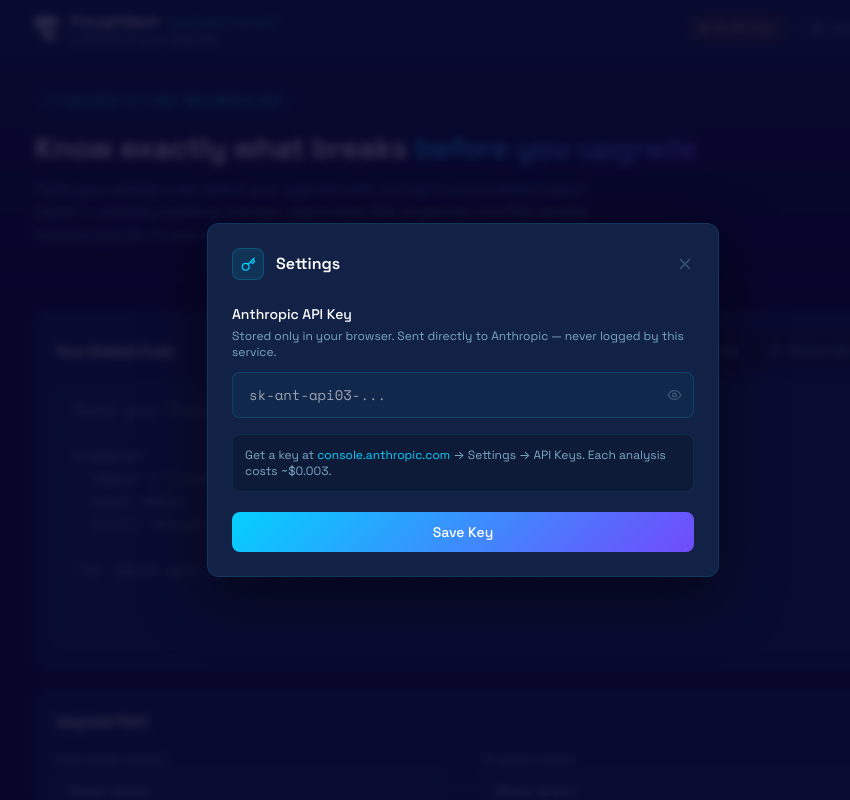
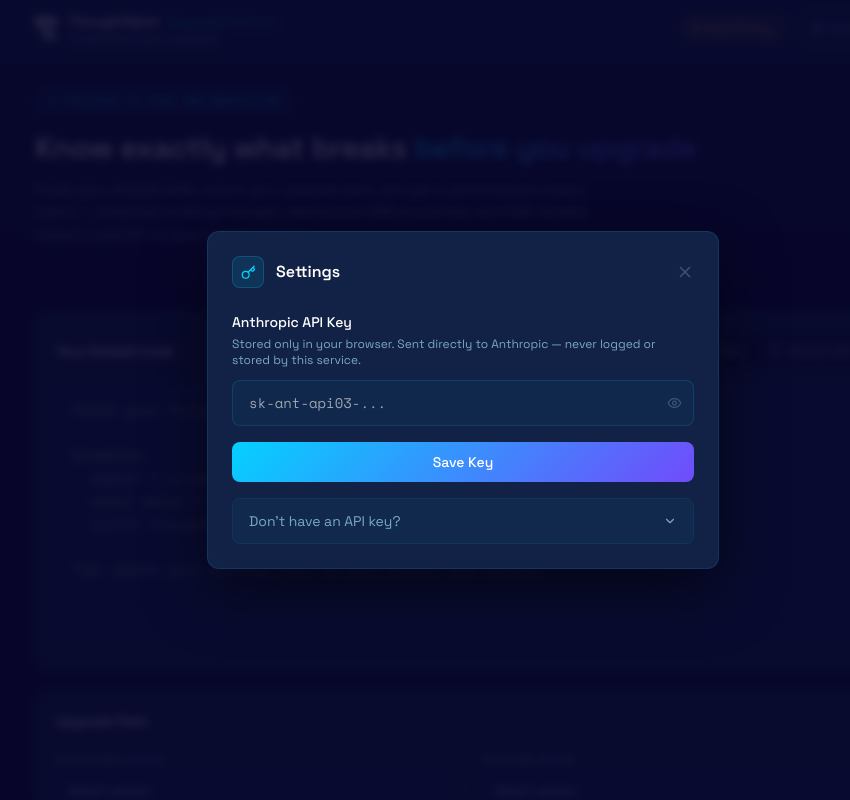
Before and after one commit to charlie-lennox-ts/ts-upgrade-advisor, a Next.js app: page / in a window 1280 px wide. Both pictures are taken after a click on the button "Settings". Shown: the top 800 px of the page, without its empty margins (177-1027 px from the left). Built offline with nearby package versions, Linux system fonts and the light colour scheme.

Commit message:
feat: clickable Add API key button, connected state, help section in settings

```diff
--- a/src/app/page.tsx
+++ b/src/app/page.tsx
@@ -109,13 +109,15 @@
             </div>
           </div>
           <div className="flex items-center gap-3">
-            <div className={`hidden sm:flex items-center gap-1.5 text-xs px-3 py-1 rounded-full border ${
-              apiKey ? 'border-[rgba(109,210,103,0.3)] bg-[rgba(109,210,103,0.08)] text-[#6DD267]'
-                     : 'border-[rgba(255,192,82,0.3)] bg-[rgba(255,192,82,0.08)] text-[#FFC052]'
-            }`}>
-              <div className={`w-1.5 h-1.5 rounded-full ${apiKey ? 'bg-[#6DD267]' : 'bg-[#FFC052]'}`} />
-              {apiKey ? 'API key set' : 'No API key'}
-            </div>
+            <button onClick={() => setSettingsOpen(true)}
+              className="hidden sm:flex items-center gap-1.5 text-xs px-3 py-1 rounded-full border transition-all"
+              style={apiKey
+                ? { borderColor: 'rgba(109,210,103,0.3)', background: 'rgba(109,210,103,0.08)', color: '#6DD267' }
+                : { borderColor: 'rgba(255,192,82,0.4)', background: 'rgba(255,192,82,0.1)', color: '#FFC052', cursor: 'pointer' }
+              }>
+              <div className={`w-1.5 h-1.5 rounded-full ${apiKey ? 'bg-[#6DD267] animate-pulse' : 'bg-[#FFC052]'}`} />
+              {apiKey ? 'Connected' : 'Add API key'}
+            </button>
             <button onClick={() => setSettingsOpen(true)}
               className="flex items-center gap-1.5 px-3 py-1.5 rounded-lg text-xs transition-colors"
               style={{ border: '1px solid rgba(4,209,255,0.2)', color: '#7AA8C4' }}>
--- a/src/components/SettingsPanel.tsx
+++ b/src/components/SettingsPanel.tsx
@@ -1,6 +1,6 @@
 'use client'
 import { useState, useEffect } from 'react'
-import { Key, X, Eye, EyeOff, CheckCircle, AlertCircle } from 'lucide-react'
+import { Key, X, Eye, EyeOff, CheckCircle, AlertCircle, ChevronDown, ChevronUp, ExternalLink } from 'lucide-react'
 
 interface SettingsPanelProps {
   isOpen: boolean; onClose: () => void; apiKey: string; onApiKeyChange: (key: string) => void
@@ -10,6 +10,7 @@
   const [localKey, setLocalKey] = useState(apiKey)
   const [showKey, setShowKey] = useState(false)
   const [saved, setSaved] = useState(false)
+  const [helpOpen, setHelpOpen] = useState(false)
 
   useEffect(() => { setLocalKey(apiKey) }, [apiKey])
 
@@ -17,36 +18,60 @@
     onApiKeyChange(localKey)
     localStorage.setItem('ts_advisor_api_key', localKey)
     setSaved(true)
-    setTimeout(() => setSaved(false), 2000)
+    setTimeout(() => setSaved(false), 2500)
   }
+
+  const handleClear = () => {
+    setLocalKey('')
+    onApiKeyChange('')
+    localStorage.removeItem('ts_advisor_api_key')
+  }
+
+  const isValid = localKey.startsWith('sk-ant-')
+  const isConnected = apiKey.startsWith('sk-ant-')
 
   if (!isOpen) return null
 
   return (
     <div className="fixed inset-0 z-50 flex items-center justify-center">
-      <div className="absolute inset-0 backdrop-blur-sm" style={{ background: 'rgba(8,6,43,0.8)' }} onClick={onClose} />
+      <div className="absolute inset-0 backdrop-blur-sm" style={{ background: 'rgba(8,6,43,0.85)' }} onClick={onClose} />
       <div className="relative w-full max-w-lg mx-4 p-6 animate-fadeIn ts-card" style={{ boxShadow: '0 20px 60px rgba(0,0,0,0.5)' }}>
 
+        {/* Header */}
         <div className="flex items-center justify-between mb-6">
           <div className="flex items-center gap-3">
-            <div className="w-8 h-8 rounded-lg flex items-center justify-center" style={{ background: 'rgba(4,209,255,0.1)', border: '1px solid rgba(4,209,255,0.2)' }}>
-              <Key size={15} style={{ color: '#04D1FF' }} />
+            <div className="w-8 h-8 rounded-lg flex items-center justify-center"
+                 style={{ background: isConnected ? 'rgba(109,210,103,0.1)' : 'rgba(4,209,255,0.1)', border: `1px solid ${isConnected ? 'rgba(109,210,103,0.25)' : 'rgba(4,209,255,0.2)'}` }}>
+              <Key size={15} style={{ color: isConnected ? '#6DD267' : '#04D1FF' }} />
             </div>
             <h2 className="text-base font-semibold text-white">Settings</h2>
           </div>
-          <button onClick={onClose} style={{ color: '#3A5572' }} onMouseEnter={e => (e.currentTarget as HTMLElement).style.color = '#D0E8F5'} onMouseLeave={e => (e.currentTarget as HTMLElement).style.color = '#3A5572'}>
+          <button onClick={onClose} style={{ color: '#3A5572' }}
+            onMouseEnter={e => (e.currentTarget as HTMLElement).style.color = '#D0E8F5'}
+            onMouseLeave={e => (e.currentTarget as HTMLElement).style.color = '#3A5572'}>
             <X size={18} />
           </button>
         </div>
 
         <div className="space-y-4">
+          {/* Connected status banner */}
+          {isConnected && (
+            <div className="flex items-center gap-2 px-3 py-2.5 rounded-lg animate-fadeIn"
+                 style={{ background: 'rgba(109,210,103,0.08)', border: '1px solid rgba(109,210,103,0.2)' }}>
+              <CheckCircle size={14} style={{ color: '#6DD267' }} />
+              <p className="text-sm font-medium" style={{ color: '#6DD267' }}>Connected — ready to analyse</p>
+            </div>
+          )}
+
+          {/* API key input */}
           <div>
             <label className="block text-sm font-medium text-white mb-1">Anthropic API Key</label>
             <p className="text-xs mb-3" style={{ color: '#7AA8C4' }}>
-              Stored only in your browser. Sent directly to Anthropic — never logged by this service.
+              Stored only in your browser. Sent directly to Anthropic — never logged or stored by this service.
             </p>
             <div className="relative">
-              <input type={showKey ? 'text' : 'password'} value={localKey} onChange={e => setLocalKey(e.target.value)}
+              <input type={showKey ? 'text' : 'password'} value={localKey}
+                onChange={e => setLocalKey(e.target.value)}
                 placeholder="sk-ant-api03-..."
                 className="w-full px-4 py-3 pr-12 text-sm font-mono focus:outline-none"
                 style={{ background: 'rgba(4,209,255,0.04)', border: '1px solid rgba(4,209,255,0.15)', borderRadius: '8px', color: '#D0E8F5' }}
@@ -59,39 +84,84 @@
             </div>
           </div>
 
-          {localKey && (
-            <div className={`flex items-center gap-2 text-xs px-3 py-2 rounded-lg ${localKey.startsWith('sk-ant-') ? '' : ''}`}
-                 style={localKey.startsWith('sk-ant-')
-                   ? { background: 'rgba(109,210,103,0.08)', color: '#6DD267', border: '1px solid rgba(109,210,103,0.2)' }
-                   : { background: 'rgba(255,192,82,0.08)', color: '#FFC052', border: '1px solid rgba(255,192,82,0.2)' }
-                 }>
-              {localKey.startsWith('sk-ant-')
-                ? <><CheckCircle size={12} /> Looks like a valid Anthropic key</>
-                : <><AlertCircle size={12} /> Should start with sk-ant-</>
-              }
+          {/* Validation indicator */}
+          {localKey && !isValid && (
+            <div className="flex items-center gap-2 text-xs px-3 py-2 rounded-lg"
+                 style={{ background: 'rgba(255,192,82,0.08)', color: '#FFC052', border: '1px solid rgba(255,192,82,0.2)' }}>
+              <AlertCircle size={12} /> Key should start with sk-ant-api03-
             </div>
           )}
 
-          <div className="text-xs p-3 rounded-lg" style={{ background: 'rgba(0,0,0,0.2)', border: '1px solid rgba(4,209,255,0.08)', color: '#7AA8C4' }}>
-            Get a key at{' '}
-            <a href="https://console.anthropic.com/settings/keys" target="_blank" rel="noopener noreferrer" style={{ color: '#04D1FF' }}>
-              console.anthropic.com
-            </a>
-            {' '}→ Settings → API Keys. Each analysis costs ~$0.003.
-          </div>
-
-          <div className="flex gap-3 pt-1">
+          {/* Action buttons */}
+          <div className="flex gap-3">
             <button onClick={handleSave}
-              className="flex-1 py-2.5 px-4 text-sm font-medium rounded-lg transition-colors flex items-center justify-center gap-2 ts-gradient text-white"
-            >
+              className="flex-1 py-2.5 px-4 text-sm font-medium rounded-lg flex items-center justify-center gap-2 transition-all"
+              style={{ background: 'linear-gradient(135deg, #04D1FF, #714BFB)', color: 'white' }}>
               {saved ? <><CheckCircle size={13} /> Saved!</> : 'Save Key'}
             </button>
             {localKey && (
-              <button onClick={() => { setLocalKey(''); onApiKeyChange(''); localStorage.removeItem('ts_advisor_api_key') }}
-                className="py-2.5 px-4 text-sm rounded-lg transition-colors"
+              <button onClick={handleClear} className="py-2.5 px-4 text-sm rounded-lg transition-colors"
                 style={{ border: '1px solid rgba(255,192,82,0.2)', color: '#FFC052', background: 'transparent' }}>
                 Clear
               </button>
+            )}
+          </div>
+
+          {/* Don't have a key? */}
+          <div className="rounded-lg overflow-hidden" style={{ border: '1px solid rgba(4,209,255,0.1)' }}>
+            <button onClick={() => setHelpOpen(!helpOpen)}
+              className="w-full flex items-center justify-between px-4 py-3 text-sm transition-colors"
+              style={{ background: 'rgba(4,209,255,0.04)', color: '#7AA8C4' }}
+              onMouseEnter={e => (e.currentTarget as HTMLElement).style.color = '#D0E8F5'}
+              onMouseLeave={e => (e.currentTarget as HTMLElement).style.color = '#7AA8C4'}>
+              <span>Don't have an API key?</span>
+              {helpOpen ? <ChevronUp size={14} /> : <ChevronDown size={14} />}
+            </button>
+
+            {helpOpen && (
+              <div className="px-4 py-4 space-y-4 animate-fadeIn" style={{ borderTop: '1px solid rgba(4,209,255,0.08)', background: 'rgba(0,0,0,0.15)' }}>
+
+                {/* Company key */}
+                <div>
+                  <p className="text-xs font-semibold text-white mb-1.5">Using a company Anthropic account?</p>
+                  <p className="text-xs leading-relaxed" style={{ color: '#7AA8C4' }}>
+                    Ask your IT admin or Anthropic workspace owner for an API key. If you have console access, visit{' '}
+                    <a href="https://console.anthropic.com/settings/keys" target="_blank" rel="noopener noreferrer"
+                       style={{ color: '#04D1FF' }}>console.anthropic.com</a>
+                    {' '}→ Settings → API Keys → Create Key.
+                  </p>
+                </div>
+
+                <div style={{ borderTop: '1px solid rgba(255,255,255,0.05)' }} />
+
+                {/* Personal key */}
+                <div>
+                  <p className="text-xs font-semibold text-white mb-1.5">Setting up a personal key?</p>
+                  <div className="space-y-1.5">
+                    {[
+                      'Go to console.anthropic.com → click Individual',
+                      'Sign up with any email address',
+                      'Settings → API Keys → Create Key',
+                      'Copy the key — it starts with sk-ant-api03-',
+                    ].map((step, i) => (
+                      <div key={i} className="flex items-start gap-2.5 text-xs" style={{ color: '#7AA8C4' }}>
+                        <span className="shrink-0 w-4 h-4 rounded-full flex items-center justify-center text-xs font-medium mt-0.5"
+                              style={{ background: 'rgba(4,209,255,0.15)', color: '#04D1FF' }}>{i + 1}</span>
+                        {step}
+                      </div>
+                    ))}
+                  </div>
+                  <div className="mt-3 text-xs px-3 py-2 rounded-lg" style={{ background: 'rgba(4,209,255,0.06)', color: '#7AA8C4', border: '1px solid rgba(4,209,255,0.1)' }}>
+                    ~$0.003 per analysis · $5 free credit = ~1,600 analyses · your key never leaves your browser
+                  </div>
+                </div>
+
+                <a href="https://console.anthropic.com/settings/keys" target="_blank" rel="noopener noreferrer"
+                   className="flex items-center justify-center gap-2 w-full py-2 rounded-lg text-xs font-medium transition-colors"
+                   style={{ background: 'rgba(4,209,255,0.1)', border: '1px solid rgba(4,209,255,0.2)', color: '#04D1FF' }}>
+                  Open Anthropic Console <ExternalLink size={11} />
+                </a>
+              </div>
             )}
           </div>
         </div>
```
